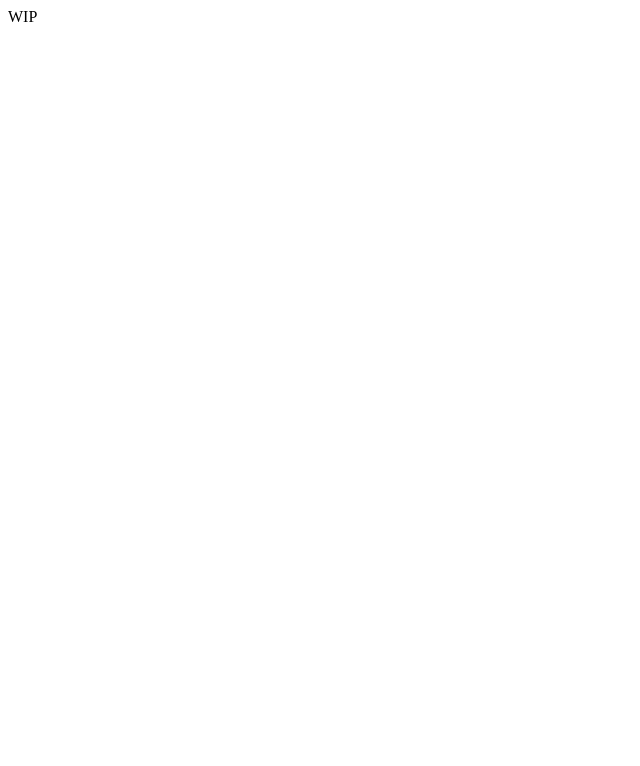
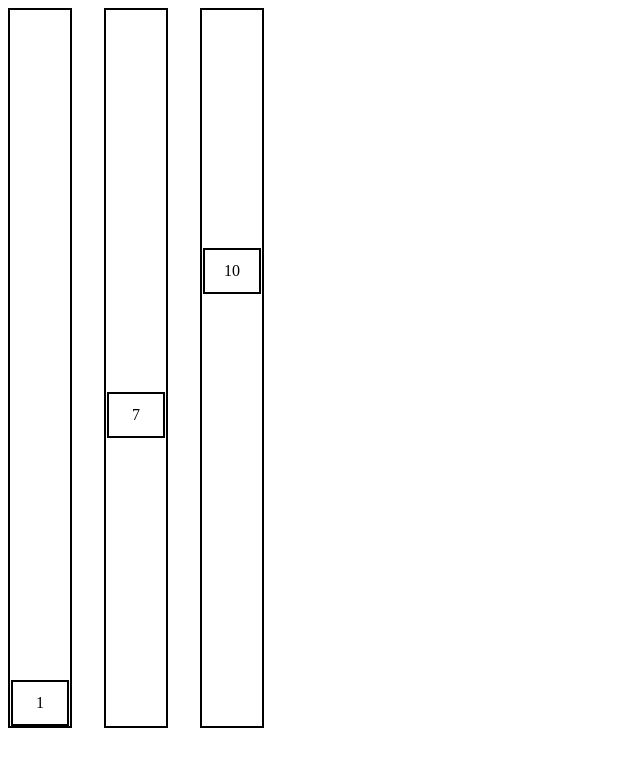
Before and after one commit to tnraro/elevator-demo, a React (Vite) app: page / in a window 1280 px wide. Shown: the top 766 px of the page, without its empty margins (0-640 px from the left). Built offline with nearby package versions, Linux system fonts and the light colour scheme.

Commit message:
add simple elevators

```diff
--- /dev/null
+++ b/src/app.css
@@ -0,0 +1,24 @@
+.elevator-container {
+  display: flex;
+  gap: 2rem;
+}
+
+.elevator-shaft {
+  position: relative;
+  width: 4rem;
+  height: calc(var(--height) * 3rem);
+  border: 2px solid black;
+}
+
+.elevator {
+  position: absolute;
+  bottom: calc((var(--current-floor) - 1) * 3rem);
+  left: 1px;
+  border: 2px solid black;
+  width: calc(100% - 2px);
+  height: calc(3rem - 2px);
+
+  display: grid;
+  place-items: center;
+  transition: bottom 0.2s;
+}
--- a/src/app.tsx
+++ b/src/app.tsx
@@ -1,7 +1,28 @@
+import { useEffect, useState } from "react";
+import "./app.css";
+
 function App() {
+  const [elevators, setElevators] = useState([1, 1, 1]);
+
+  useEffect(() => {
+    // for test
+    const timer = setInterval(() => {
+      setElevators(Array.from({ length: 3 }).map(() => Math.random() * 15 + 1 | 0));
+    }, 1000);
+    return () => {
+      clearInterval(timer);
+    }
+  }, []);
+
   return (
     <>
-      WIP
+      <div className="elevator-container">
+        {elevators.map(floor => (
+          <div className="elevator-shaft" style={{ "--height": 15 }}>
+            <div className="elevator" style={{ "--current-floor": floor }}>{floor}</div>
+          </div>
+        ))}
+      </div>
     </>
   )
 }
```
